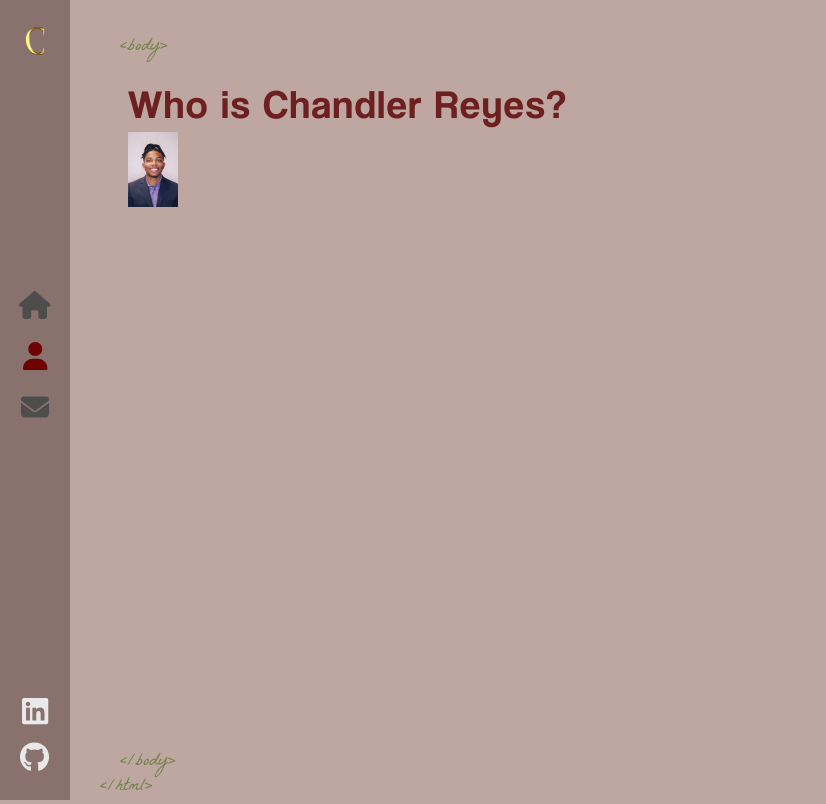
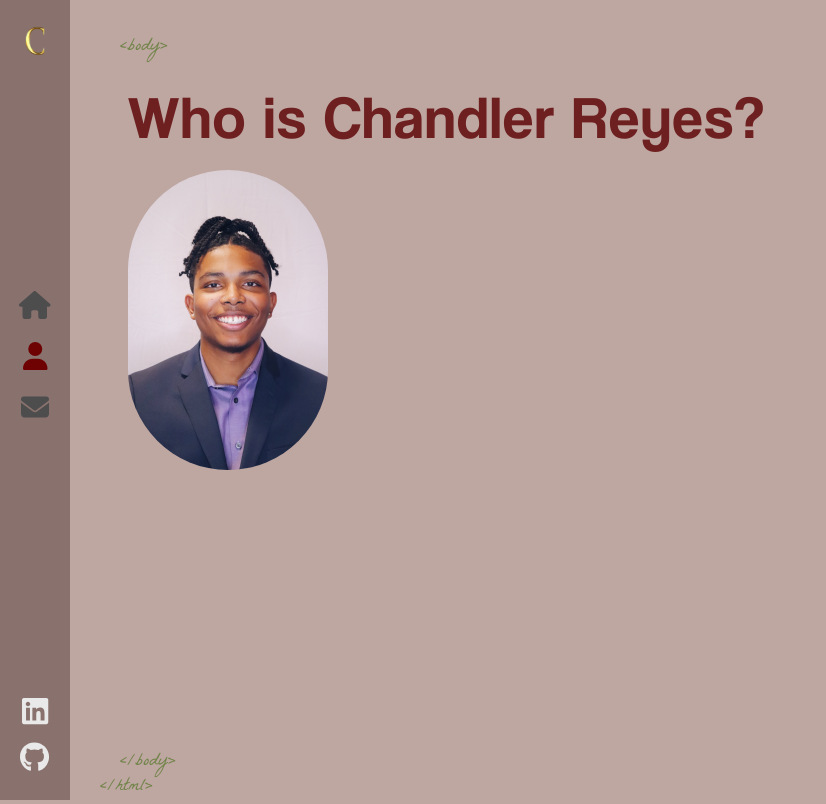
Before and after one commit to chandler-r/react-portfolio, a React (Create React App) app: page /#/about in a window 1280 px wide. Shown: the whole page, without its empty margins (0-826 px from the left). Built offline with nearby package versions, Linux system fonts and the light colour scheme.

Commit message:
continued to format about me page

```diff
--- a/src/components/About/index.scss
+++ b/src/components/About/index.scss
@@ -5,15 +5,17 @@
         left: 10%;
     }
     h1 {
-        flex: auto;
         color: #6e2020;
-        font-size: 40px;
+        font-size: 60px;
         margin: 0;
         font-family: 'Coolvetica';
         font-weight: 400;
         letter-spacing: 2px;
     }
     img{
-        width: 50px;
+        width: 200px;
+        margin-top: 10px;
+        height: auto;
+        border-radius: 100px;
     }
 }
```
